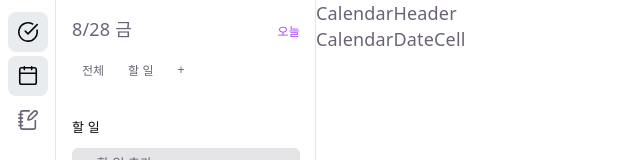
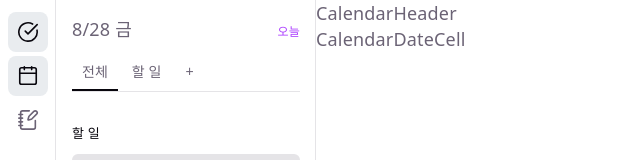
Before and after one commit to HongJeongMin0214/TodoLog, a React (Vite) app: page / in a window 1280 px wide. Shown: the top 160 px of the page, without its empty margins (0-640 px from the left). Built offline with nearby package versions, Linux system fonts and the light colour scheme.

Commit message:
feat: 카테고리 바 스크롤/스타일 개편 (드래그·휠 스크롤, 하단 줄, 선택 밑줄, X 아이콘)

```diff
--- a/src/components/TodoDrawer/CategoryNav.css
+++ b/src/components/TodoDrawer/CategoryNav.css
@@ -1,41 +1,43 @@
 .category-nav {
+  position: relative;
+  margin: 12px 0;
+  border-bottom: 1px solid var(--border); /* 바 아래 얇은 긴 줄 */
+}
+
+.category-nav__scroll {
   display: flex;
   gap: 4px;
-  margin: 12px 0;
   overflow-x: auto;
   overflow-y: hidden;
-  padding-bottom: 4px; /* 스크롤바와 탭이 겹치지 않게 */
-  scrollbar-width: thin; /* Firefox */
-  scrollbar-color: var(--border) transparent; /* 텀 / 트랙(투명) */
+  cursor: grab; /* 커서 모양이 열린 손바닥 모양으로 바뀜 */
+  scrollbar-width: none; /* Firefox: 스크롤바 숨김 */
 }
-/* Chrome, Safari, Edge */
-.category-nav::-webkit-scrollbar { height: 6px; }
-.category-nav::-webkit-scrollbar-thumb {
-  background: var(--border);
-  border-radius: 999px;
-}
+.category-nav__scroll:active { cursor: grabbing; } /* :active: 마우스 버튼을 꾹 누르고 있는 순간*/
+.category-nav__scroll::-webkit-scrollbar { display: none; } /* Chrome, Safari, Edge */
 
 .category-nav button,
 .category-nav__add-input {
   flex-shrink: 0; /* 버튼의 너비를 줄이지 않고 100%로 유지 시켜 찌그러지지 않게 함 */
   border: none;
   background: none;
-  padding: 4px 10px;
+  padding: 4px 10px 10px 10px;
   border-radius: 999px;
-  font-size: 12px;
+  font-size: 14px;
   color: var(--text);
   cursor: pointer;
   white-space: nowrap; /* 텍스트 줄바꿈하지 않고 한 줄로 유지 */
 }
-.category-nav button:hover { background: var(--accent-bg); }
 
-.category-nav__tab--active,
-.category-nav__tab--active:hover {
-  background: var(--accent);
-  color: #fff;
+/* 탭(전체 + 카테고리): 선택된 탭만 아래 검은 밑줄 */
+.category-nav__scroll > button:not(.category-nav__add) {
+  border-radius: 0;
+}
+.category-nav__tab--active {
+  box-shadow: inset 0 -2px 0 var(--text-h); /* 선택된 탭 아래 검은 2px 밑줄 (레이아웃 영향 없음) */
 }
 
 .category-nav__add { color: var(--text); }
+.category-nav__add:hover { color: var(--text-h); }
 
 .category-nav__add-input {
   width: 72px;
@@ -43,6 +45,7 @@
   color: var(--text-h);
   outline: none;
   cursor: text;
+  border-radius: 6px;
 }
 
 /* 이름 편집 중: input + 삭제(×) 버튼을 한 덩어리로 */
@@ -50,11 +53,25 @@
   flex-shrink: 0;
   display: inline-flex; /* 가로 너비를 자기 내용물 만큼만 차지하도록 */
   align-items: center;
+  justify-content: center;
   gap: 2px;
 }
+/* input과 삭제(×) 버튼 높이를 동일하게 */
+.category-nav__edit .category-nav__add-input,
 .category-nav__edit .category-nav__delete {
-  padding: 4px 6px;
-  line-height: 1; /* × 버튼의 세로 높이를 글자 높이와 맞춤 1:1로 */
+  height: 28px;
+  padding-top: 0;
+  padding-bottom: 0;
+  box-sizing: border-box;
+}
+.category-nav__edit .category-nav__delete {
+  display: inline-flex;
+  align-items: center;
+  justify-content: center;
+  padding-left: 6px;
+  padding-right: 6px;
+  background: rgba(229, 72, 77, 0.1);
+  border-radius: 6px;
 }
 .category-nav__edit .category-nav__delete:hover {
   color: #e5484d;
--- a/src/components/TodoDrawer/CategoryNav.tsx
+++ b/src/components/TodoDrawer/CategoryNav.tsx
@@ -2,6 +2,7 @@ import { useState, useRef, useEffect } from 'react'
 import './CategoryNav.css'
 import type { Category } from '../../types/todo'
 import { DEFAULT_CATEGORY_ID } from '../../hooks/useCategories'
+import { X }  from 'lucide-react'
 
 interface CategoryNavProps {
   categories: Category[]
@@ -24,7 +25,8 @@ function CategoryNav({
   const [name, setName] = useState('')
   const [editingId, setEditingId] = useState<string | null>(null)
   const [editName, setEditName] = useState('')
-  const navRef = useRef<HTMLDivElement>(null)
+  const navRef = useRef<HTMLDivElement>(null) // useRef: 화면에 있는 HTMML 요소를 직접 가리키거나(참조), 화면이 다시 그려져도 사라지지 않는 기억 공간을 만들 때 사용.
+  const dragRef = useRef({ moved: false }) // 드래그로 3px 이상 움직였는지 (클릭 취소 판단용)
 
   // 세로 마우스 휠 → 카테고리 바 가로 스크롤
   useEffect(() => {
@@ -40,6 +42,40 @@ function CategoryNav({
     el.addEventListener('wheel', onWheel, { passive: false })
     return () => el.removeEventListener('wheel', onWheel)
   }, [])
+
+  // 드래그로 카테고리 바 가로 스크롤
+  const onPointerDown = (e: React.PointerEvent) => { // onPointerDown: 마우스 왼쪽 버튼을 누른 순간에 발생하는 이벤트. (mousedown과 유사)
+    if (e.button !== 0) return // 마우스 왼쪽 버튼이 아니면 무시
+    if ((e.target as HTMLElement).closest('input')) return // 이름 편집 input 위에서는 무시
+    const el = navRef.current
+    if (!el) return // navRef가 아직 연결되지 않았으면 무시
+    const startX = e.clientX // 드래그 시작 시점의 마우스 X 좌표
+    const startLeft = el.scrollLeft // 드래그 시작 시점의 스크롤 위치
+    dragRef.current.moved = false // 드래그 시작 시점에는 아직 움직이지 않았으므로 false로 초기화
+    // 드래그를 할 때 실행되는 함수
+    const move = (ev: PointerEvent) => {
+      const dx = ev.clientX - startX // 드래그 시작 시점과 현재 마우스 X 좌표 차이
+      if (Math.abs(dx) > 3) dragRef.current.moved = true // 드래그로 3px 이상 움직였으면 클릭 취소
+      el.scrollLeft = startLeft - dx // 드래그 시작 시점의 스크롤 위치에서 마우스 이동 거리만큼 빼서 스크롤 위치를 갱신. 마우스를 오른쪽으로 움직이면 dx>0이므로 scrollLeft는 작아져서 왼쪽으로 스크롤됨.
+    }
+    // 드래그 끝나면 이벤트 리스너 제거
+    const up = () => {
+      window.removeEventListener('pointermove', move)
+      window.removeEventListener('pointerup', up)
+    }
+    // 드래그 이벤트 리스너 추가
+    window.addEventListener('pointermove', move)
+    window.addEventListener('pointerup', up)
+  }
+
+  // 드래그였으면 그 클릭(카테고리 선택)은 취소
+  const onClickCapture = (e: React.MouseEvent) => { // MouseEvent: 마우스 이벤트. onClickCapture: 클릭 이벤트가 부모로 전파되기 전에 먼저 실행되는 이벤트
+    if (dragRef.current.moved) {
+      e.stopPropagation() // 클릭 이벤트가 부모로 전파되는 것을 막음. (카테고리 선택 취소)
+      e.preventDefault()
+      dragRef.current.moved = false
+    }
+  }
 
   const cancelAdd = () => {
     setAdding(false)
@@ -68,7 +104,13 @@ function CategoryNav({
   }
 
   return (
-    <div className="category-nav" ref={navRef}>
+    <div className="category-nav">
+      <div
+        className="category-nav__scroll"
+        ref={navRef}
+        onPointerDown={onPointerDown}
+        onClickCapture={onClickCapture}
+      >
         <button
           type="button"
           className={selectedId === 'all' ? 'category-nav__tab--active' : ''}
@@ -105,7 +147,7 @@ function CategoryNav({
                   cancelEdit()
                 }}
               >
-                ×
+                <X size={14} />
               </button>
             )}
           </span>
@@ -148,6 +190,7 @@ function CategoryNav({
         </button>
       )}
       </div>
+    </div>
   )
 }
 
```
Lines whose indentation alone changed are shown as unchanged.
